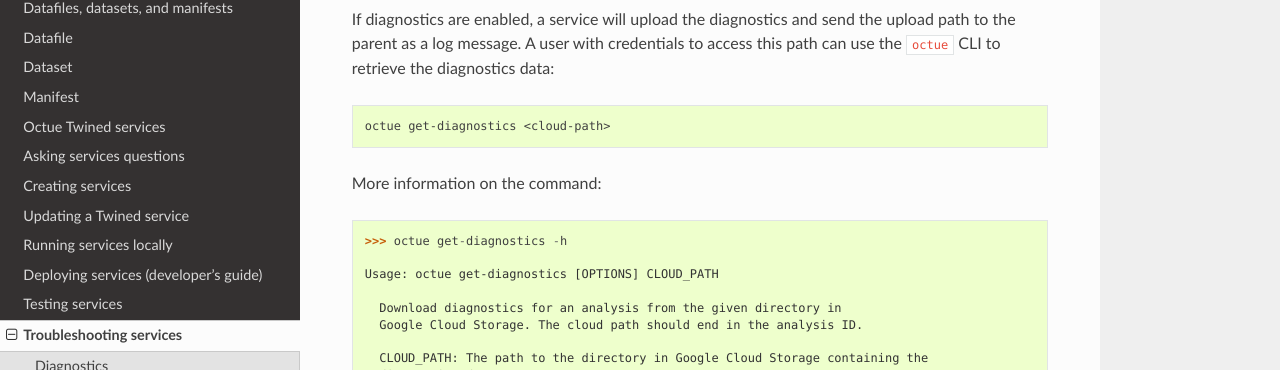
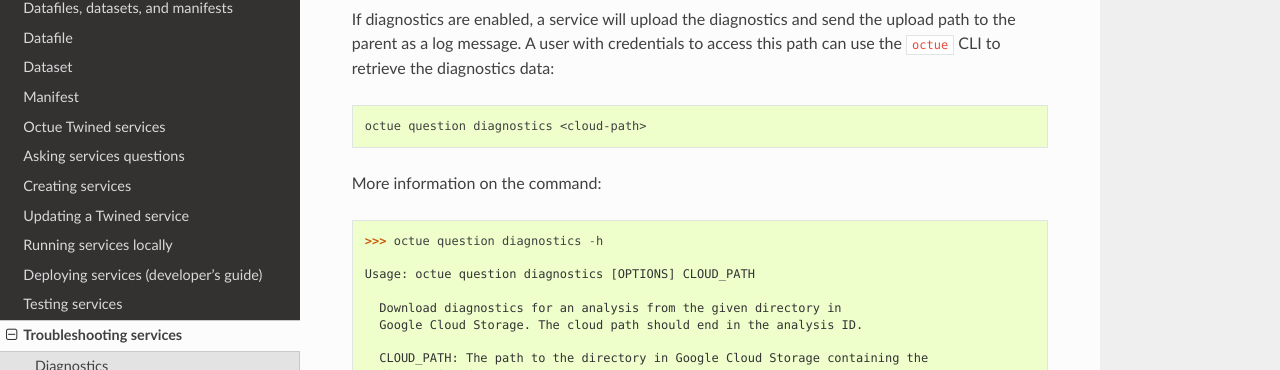
Before and after one commit to octue/octue-sdk-python, a Sphinx documentation site: the page built from docs/source/troubleshooting_services.rst, in a window 1280 px wide and 900 px high, scrolled down 513 px. Shown: the part 141-511 px from the top of the window. Built offline with Sphinx 7.4.7 and the Read the Docs theme 3.1.0, drawn with Linux system fonts in a browser that asks for light colours.

Commit message:
DOC: Update "troubleshooting services" docs

```diff
--- a/docs/source/troubleshooting_services.rst
+++ b/docs/source/troubleshooting_services.rst
@@ -27,15 +27,15 @@
 
 .. code-block:: shell
 
-    octue get-diagnostics <cloud-path>
+    octue question diagnostics <cloud-path>
 
 More information on the command:
 
 .. code-block::
 
-    >>> octue get-diagnostics -h
+    >>> octue question diagnostics -h
 
-    Usage: octue get-diagnostics [OPTIONS] CLOUD_PATH
+    Usage: octue question diagnostics [OPTIONS] CLOUD_PATH
 
       Download diagnostics for an analysis from the given directory in
       Google Cloud Storage. The cloud path should end in the analysis ID.
```
